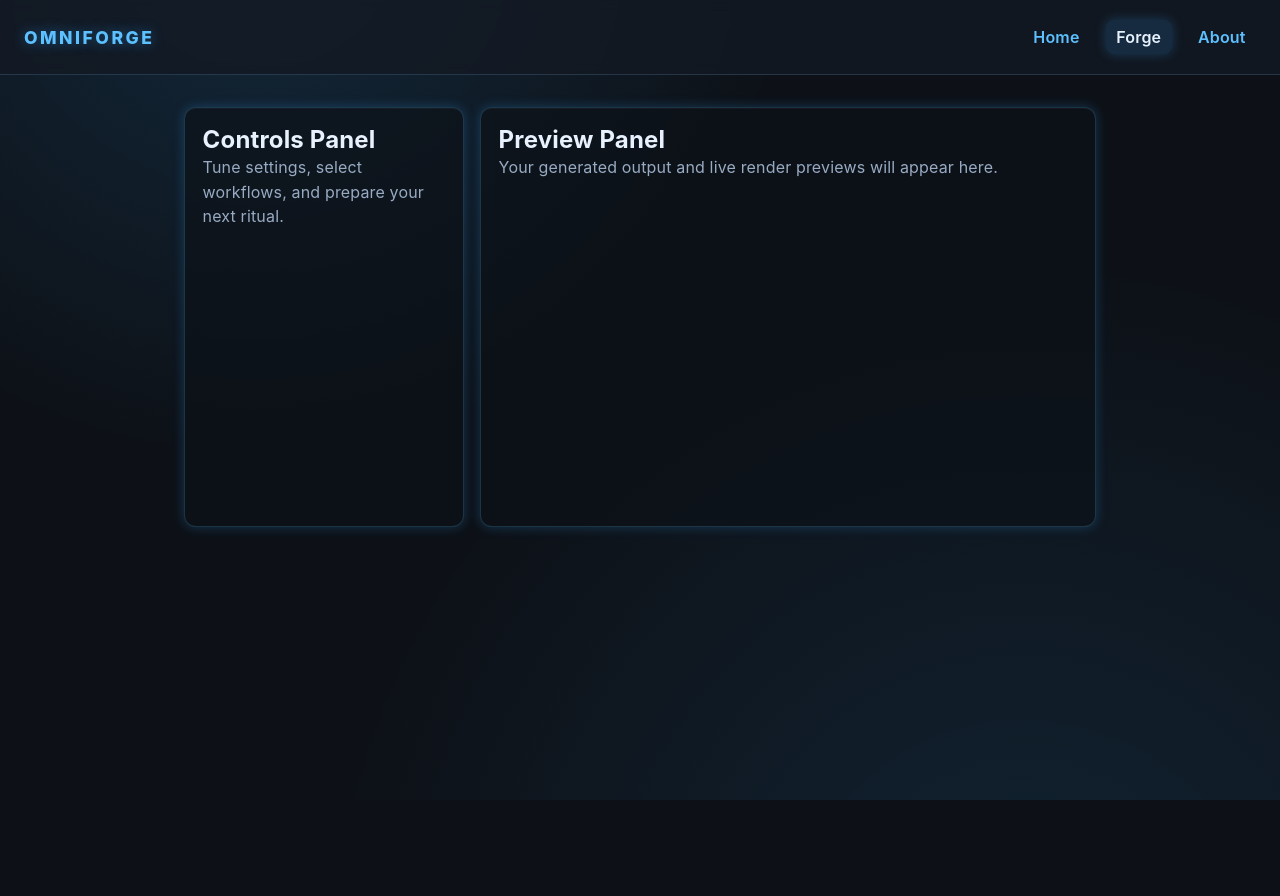
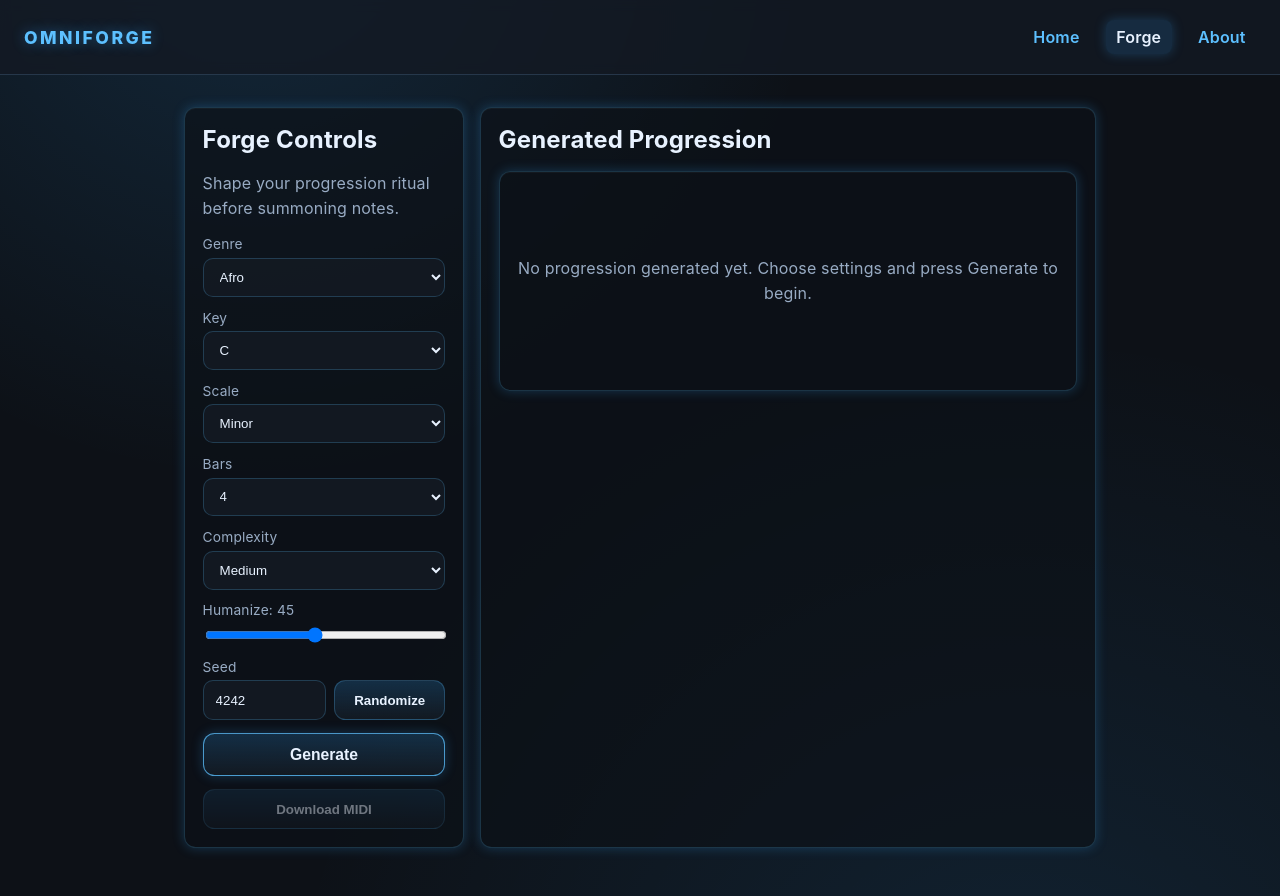
Before and after one commit to SkyGeek2185/omniforge, a React (Vite) app: page /forge in a window 1280 px wide. Before the commit the page ends 800 px from the top, so only its background shows below. Built offline with nearby package versions, Linux system fonts and the light colour scheme.

Commit message:
Build structured Forge control interface

```diff
--- a/src/pages/Forge.tsx
+++ b/src/pages/Forge.tsx
@@ -1,14 +1,133 @@
+import { useState } from 'react'
+
+const GENRES = ['Afro', 'Lo-Fi', 'R&B/Pop', 'Trap'] as const
+const KEYS = ['C', 'C#', 'D', 'D#', 'E', 'F', 'F#', 'G', 'G#', 'A', 'A#', 'B'] as const
+const SCALES = ['Major', 'Minor', 'Dorian'] as const
+const BARS = [2, 4, 8] as const
+const COMPLEXITIES = ['Simple', 'Medium', 'Spicy'] as const
+
 export default function Forge() {
+  const [genre, setGenre] = useState<(typeof GENRES)[number]>('Afro')
+  const [key, setKey] = useState<(typeof KEYS)[number]>('C')
+  const [scale, setScale] = useState<(typeof SCALES)[number]>('Minor')
+  const [bars, setBars] = useState<(typeof BARS)[number]>(4)
+  const [complexity, setComplexity] = useState<(typeof COMPLEXITIES)[number]>('Medium')
+  const [humanize, setHumanize] = useState(45)
+  const [seed, setSeed] = useState(4242)
+
+  const randomizeSeed = () => {
+    setSeed(Math.floor(Math.random() * 1_000_000))
+  }
+
+  const handleGenerate = () => {
+    // MIDI generation logic will be added in a future step.
+    // State is intentionally managed now so control wiring is ready.
+  }
+
   return (
     <section className="forge-layout">
       <aside className="forge-panel card">
-        <h2>Controls Panel</h2>
-        <p>Tune settings, select workflows, and prepare your next ritual.</p>
+        <h2>Forge Controls</h2>
+        <p>Shape your progression ritual before summoning notes.</p>
+
+        <div className="forge-controls">
+          <label className="forge-field">
+            <span>Genre</span>
+            <select value={genre} onChange={(event) => setGenre(event.target.value as (typeof GENRES)[number])}>
+              {GENRES.map((option) => (
+                <option key={option} value={option}>
+                  {option}
+                </option>
+              ))}
+            </select>
+          </label>
+
+          <label className="forge-field">
+            <span>Key</span>
+            <select value={key} onChange={(event) => setKey(event.target.value as (typeof KEYS)[number])}>
+              {KEYS.map((option) => (
+                <option key={option} value={option}>
+                  {option}
+                </option>
+              ))}
+            </select>
+          </label>
+
+          <label className="forge-field">
+            <span>Scale</span>
+            <select value={scale} onChange={(event) => setScale(event.target.value as (typeof SCALES)[number])}>
+              {SCALES.map((option) => (
+                <option key={option} value={option}>
+                  {option}
+                </option>
+              ))}
+            </select>
+          </label>
+
+          <label className="forge-field">
+            <span>Bars</span>
+            <select value={bars} onChange={(event) => setBars(Number(event.target.value) as (typeof BARS)[number])}>
+              {BARS.map((option) => (
+                <option key={option} value={option}>
+                  {option}
+                </option>
+              ))}
+            </select>
+          </label>
+
+          <label className="forge-field">
+            <span>Complexity</span>
+            <select
+              value={complexity}
+              onChange={(event) => setComplexity(event.target.value as (typeof COMPLEXITIES)[number])}
+            >
+              {COMPLEXITIES.map((option) => (
+                <option key={option} value={option}>
+                  {option}
+                </option>
+              ))}
+            </select>
+          </label>
+
+          <label className="forge-field">
+            <span>Humanize: {humanize}</span>
+            <input
+              type="range"
+              min={0}
+              max={100}
+              value={humanize}
+              onChange={(event) => setHumanize(Number(event.target.value))}
+            />
+          </label>
+
+          <div className="forge-field">
+            <span>Seed</span>
+            <div className="forge-seed-row">
+              <input
+                type="number"
+                value={seed}
+                onChange={(event) => setSeed(Number(event.target.value) || 0)}
+              />
+              <button type="button" onClick={randomizeSeed}>
+                Randomize
+              </button>
+            </div>
+          </div>
+
+          <button type="button" className="forge-generate-button" onClick={handleGenerate}>
+            Generate
+          </button>
+          <button type="button" disabled>
+            Download MIDI
+          </button>
+        </div>
       </aside>
 
       <div className="forge-preview card">
-        <h2>Preview Panel</h2>
-        <p>Your generated output and live render previews will appear here.</p>
+        <h2>Generated Progression</h2>
+        <div className="forge-output card">
+          <p>No progression generated yet. Choose settings and press Generate to begin.</p>
+        </div>
       </div>
     </section>
   )
--- a/src/styles/theme.css
+++ b/src/styles/theme.css
@@ -149,3 +149,77 @@ button:focus-visible,
     min-height: 220px;
   }
 }
+
+.forge-panel {
+  display: flex;
+  flex-direction: column;
+  gap: 1rem;
+}
+
+.forge-controls {
+  display: grid;
+  gap: 0.8rem;
+}
+
+.forge-field {
+  display: grid;
+  gap: 0.35rem;
+}
+
+.forge-field span {
+  font-size: 0.86rem;
+  color: var(--text-muted);
+}
+
+.forge-field select,
+.forge-field input {
+  width: 100%;
+  padding: 0.62rem 0.75rem;
+  border-radius: 0.62rem;
+  border: 1px solid rgba(93, 192, 255, 0.22);
+  background: rgba(19, 26, 35, 0.9);
+  color: var(--text-primary);
+}
+
+.forge-field input[type='range'] {
+  padding: 0;
+}
+
+.forge-field select:focus-visible,
+.forge-field input:focus-visible {
+  outline: none;
+  border-color: rgba(93, 192, 255, 0.7);
+  box-shadow: var(--glow-soft);
+}
+
+.forge-seed-row {
+  display: grid;
+  grid-template-columns: minmax(0, 1fr) auto;
+  gap: 0.5rem;
+}
+
+.forge-generate-button {
+  font-size: 0.98rem;
+  border-color: rgba(93, 192, 255, 0.75);
+  box-shadow: var(--glow-soft);
+}
+
+button:disabled {
+  opacity: 0.45;
+  cursor: not-allowed;
+  transform: none;
+  box-shadow: none;
+}
+
+.forge-preview {
+  display: flex;
+  flex-direction: column;
+  gap: 1rem;
+}
+
+.forge-output {
+  min-height: 220px;
+  display: grid;
+  place-items: center;
+  text-align: center;
+}
```
